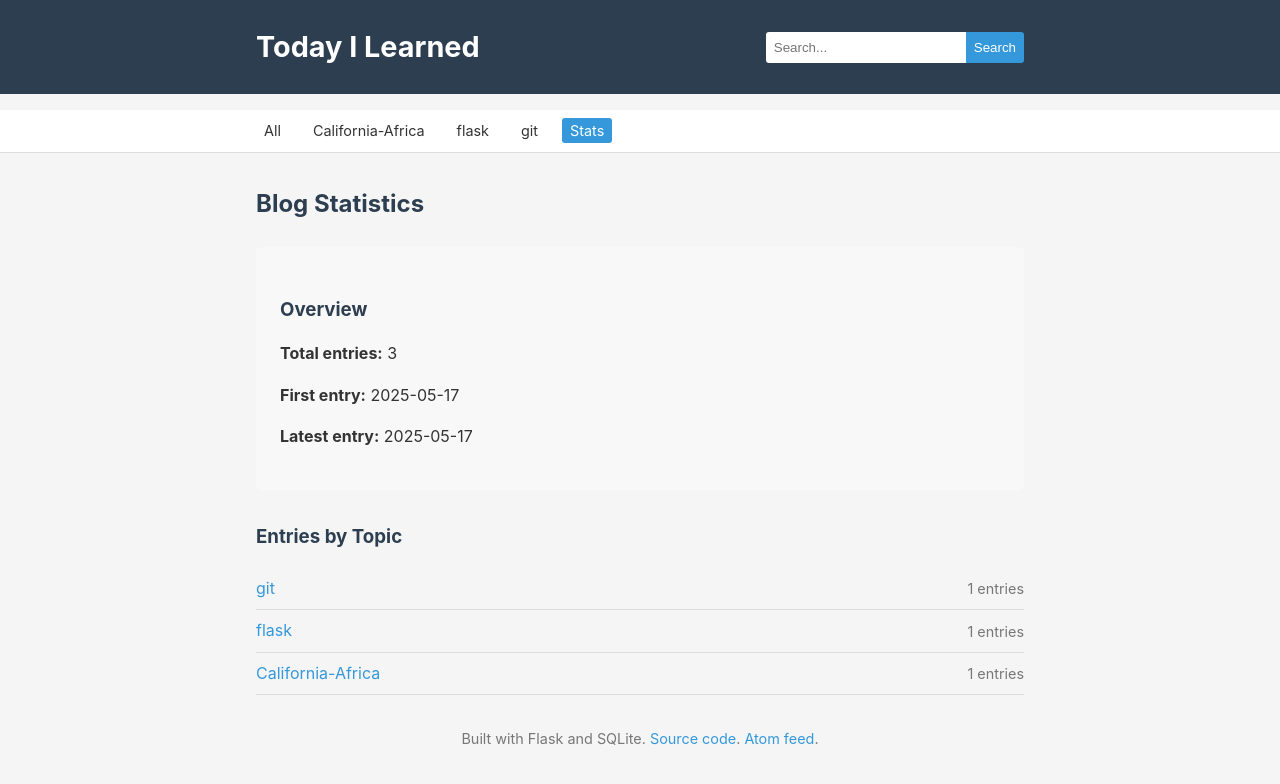
After one commit to johngage/TILBlog, a Flask app: page /stats in a window 1280 px wide. The commit adds this page. Shown: the top 784 px of the page. Run offline with Flask 2, Linux system fonts and the light colour scheme; data comes from the database, SQL or seed files in the repository; both versions use the stored data as it was after the commit.

Commit message:
fiirst github update

```diff
--- a/app.py
+++ b/app.py
@@ -6,7 +6,7 @@ import time
 from datetime import datetime
 from markdown import markdown
 from flask import Flask, g, render_template, request, redirect, url_for, abort, Response
-from werkzeug.contrib.atom import AtomFeed
+from feedgen.feed import FeedGenerator
 from urllib.parse import urljoin
 
 # Configuration
@@ -18,6 +18,7 @@ root = pathlib.Path(__file__).parent.resolve()
 
 # Flask application
 app = Flask(__name__)
+app.config.from_object(__name__)
 
 def get_db():
     """Connect to the database and return a connection object"""
@@ -75,35 +76,57 @@ def build_database(root_dir):
     """)
     print("Created til_fts table")
 
-    # List all markdown files
-    all_files = list(root_dir.glob("*/*.md"))
-    print(f"Found {len(all_files)} markdown files")
+    # List all markdown files in content directory first, then fallback to root
+    content_dir = root_dir / "content"
+    if content_dir.exists():
+        all_files = list(content_dir.glob("*/*.md"))
+        print(f"Found {len(all_files)} markdown files in content directory")
+    else:
+        # Fallback to looking in root directory
+        all_files = list(root_dir.glob("*/*.md"))
+        print(f"Found {len(all_files)} markdown files in root directory")
 
     if not all_files:
         print("No markdown files found! Checking directories:")
-        for d in root_dir.iterdir():
-            if d.is_dir():
-                print(f"Directory: {d}")
-                files = list(d.glob("*.md"))
-                for f in files:
-                    print(f"  - {f}")
+        if content_dir.exists():
+            print(f"Checking content directory: {content_dir}")
+            for d in content_dir.iterdir():
+                if d.is_dir():
+                    print(f"Directory: {d}")
+                    files = list(d.glob("*.md"))
+                    for f in files:
+                        print(f"  - {f}")
+        else:
+            print(f"Checking root directory: {root_dir}")
+            for d in root_dir.iterdir():
+                if d.is_dir():
+                    print(f"Directory: {d}")
+                    files = list(d.glob("*.md"))
+                    for f in files:
+                        print(f"  - {f}")
 
     # Process markdown files
     for filepath in all_files:
-        rel_path = filepath.relative_to(root_dir)
+        # Calculate relative path from content directory or root directory
+        if content_dir.exists() and filepath.is_relative_to(content_dir):
+            rel_path = filepath.relative_to(content_dir)
+        else:
+            rel_path = filepath.relative_to(root_dir)
+
         topic = rel_path.parts[0]
         slug = filepath.stem
 
         print(f"Processing: {rel_path} (topic={topic}, slug={slug})")
 
-        with open(filepath) as f:
+        with open(filepath, encoding='utf-8') as f:
             content = f.read()
 
         # Extract title from first line (remove leading # if present)
-        if content.strip().startswith("# "):
-            title = content.strip().splitlines()[0].lstrip("# ")
+        lines = content.strip().splitlines()
+        if lines and lines[0].startswith("# "):
+            title = lines[0].lstrip("# ").strip()
         else:
-            title = slug.replace("-", " ").capitalize()
+            title = slug.replace("-", " ").replace("_", " ").title()
 
         print(f"Title: {title}")
 
@@ -115,8 +138,17 @@ def build_database(root_dir):
                 'markdown.extensions.tables',       # For tables
                 'markdown.extensions.codehilite',   # For syntax highlighting
                 'markdown.extensions.smarty',       # For smart quotes
-                'markdown.extensions.nl2br'         # For line breaks
-            ]
+                'markdown.extensions.nl2br',        # For line breaks
+                'markdown.extensions.toc',          # For table of contents
+                'markdown.extensions.attr_list',    # For attribute lists
+                'markdown.extensions.def_list'      # For definition lists
+            ],
+            extension_configs={
+                'markdown.extensions.codehilite': {
+                    'use_pygments': True,
+                    'css_class': 'highlight'
+                }
+            }
         )
 
         print(f"Rendered HTML for {rel_path} - length: {len(html)} chars")
@@ -305,7 +337,7 @@ def search():
     entries = query_db(
         """
         SELECT til.id, til.topic, til.slug, til.title, til.created,
-               snippet(til_fts, 0, '<mark>', '</mark>', '...', 30) as snippet
+               snippet(til_fts, -1, '<mark>', '</mark>', '...', 30) as snippet
         FROM til_fts
         JOIN til ON til_fts.rowid = til.id
         WHERE til_fts MATCH ?
@@ -346,12 +378,14 @@ def feed():
         """
     )
 
-    feed = AtomFeed(
-        "Today I Learned",
-        feed_url=request.url,
-        url=request.url_root,
-        author="Your Name"
-    )
+    fg = FeedGenerator()
+    fg.id(request.url_root)
+    fg.title('Today I Learned')
+    fg.author({'name': 'Your Name', 'email': 'your.email@example.com'})
+    fg.link(href=request.url_root, rel='alternate')
+    fg.link(href=request.url, rel='self')
+    fg.description('A collection of things I learn every day')
+    fg.language('en')
 
     for entry in entries:
         # Create full URL for entry
@@ -364,20 +398,85 @@ def feed():
         created = datetime.strptime(entry['created'], "%Y-%m-%d %H:%M:%S")
 
         # Add entry to feed
-        feed.add(
-            title=entry['title'],
-            content=entry['html'],
-            content_type="html",
-            author="Your Name",
-            url=entry_url,
-            updated=created,
-            published=created,
-            id=entry_url
-        )
+        fe = fg.add_entry()
+        fe.id(entry_url)
+        fe.title(entry['title'])
+        fe.link(href=entry_url)
+        fe.published(created)
+        fe.updated(created)
+        fe.content(entry['html'], type='html')
+        fe.author(name='Your Name', email='your.email@example.com')
 
-    return feed.get_response()
+    response = app.response_class(
+        fg.atom_str(pretty=True),
+        mimetype='application/atom+xml'
+    )
+    return response
+
+@app.route('/stats')
+def stats():
+    """Show statistics about the blog"""
+    # Get topic counts
+    topic_stats = query_db(
+        """
+        SELECT topic, COUNT(*) as count
+        FROM til
+        GROUP BY topic
+        ORDER BY count DESC
+        """
+    )
+
+    # Get total counts
+    total_entries = query_db("SELECT COUNT(*) as count FROM til", one=True)["count"]
+
+    # Get date range
+    date_range = query_db(
+        """
+        SELECT MIN(created) as first_entry, MAX(created) as last_entry
+        FROM til
+        """,
+        one=True
+    )
+
+    # Get all topics for navigation
+    topics = query_db("SELECT DISTINCT topic FROM til ORDER BY topic")
+    topics = [t["topic"] for t in topics]
+
+    return render_template(
+        "stats.html",
+        topics=topics,
+        topic_stats=topic_stats,
+        total_entries=total_entries,
+        date_range=date_range
+    )
+
+# Command to rebuild the database
+@app.cli.command("build")
+def build_command():
+    """Build the database."""
+    build_database(root)
+    print("Database has been built.")
+
+# Error handlers
+@app.errorhandler(404)
+def page_not_found(e):
+    """Handle 404 errors"""
+    # Get all topics for navigation
+    topics = query_db("SELECT DISTINCT topic FROM til ORDER BY topic")
+    topics = [t["topic"] for t in topics]
+    return render_template('404.html', topics=topics), 404
+
+@app.errorhandler(500)
+def internal_error(e):
+    """Handle 500 errors"""
+    # Get all topics for navigation
+    topics = query_db("SELECT DISTINCT topic FROM til ORDER BY topic")
+    topics = [t["topic"] for t in topics]
+    return render_template('500.html', topics=topics), 500
 
 if __name__ == "__main__":
     # If run directly, build database first then run app
-    build_database(root)
+    if not os.path.exists(root / DATABASE):
+        print("Database not found. Building database...")
+        build_database(root)
     app.run(debug=True)
--- a/static/styles.css
+++ b/static/styles.css
@@ -336,6 +336,31 @@ footer {
     font-size: 0.9rem;
 }
 
+/* Stats page */
+.stats-overview {
+    background-color: #f8f8f8;
+    padding: 1.5rem;
+    border-radius: 5px;
+    margin-bottom: 2rem;
+}
+
+.stats-list {
+    list-style: none;
+}
+
+.stats-list li {
+    display: flex;
+    justify-content: space-between;
+    align-items: center;
+    padding: 0.5rem 0;
+    border-bottom: 1px solid var(--border-color);
+}
+
+.stats-list .count {
+    color: var(--light-text);
+    font-size: 0.9rem;
+}
+
 /* Responsive adjustments */
 @media (max-width: 600px) {
     .header-content {
--- a/templates/base.html
+++ b/templates/base.html
@@ -4,7 +4,7 @@
 <head>
     <meta charset="UTF-8">
     <meta name="viewport" content="width=device-width, initial-scale=1.0">
-    <title>{% block title %}TIL - Today I Learned{% endblock %}</title>
+    <title>{% block title %}TIL - Today JG Learned Something{% endblock %}</title>
     <link rel="stylesheet" href="{{ url_for('static', filename='styles.css') }}">
     <link rel="alternate" type="application/atom+xml" title="TIL Feed" href="{{ url_for('feed') }}">
 </head>
@@ -28,6 +28,7 @@
                 {% for topic in topics %}
                 <li><a href="{{ url_for('topic', topic=topic) }}" {% if current_topic == topic %}class="active"{% endif %}>{{ topic }}</a></li>
                 {% endfor %}
+                <li><a href="{{ url_for('stats') }}" {% if request.endpoint == 'stats' %}class="active"{% endif %}>Stats</a></li>
             </ul>
         </div>
     </nav>
--- a/templates/index.html
+++ b/templates/index.html
@@ -1,7 +1,7 @@
 <!-- index.html -->
 {% extends "base.html" %}
 
-{% block title %}TIL - Today I Learned{% endblock %}
+{% block title %}TIL - Today JG Learned{% endblock %}
 
 {% block content %}
     <h2>Recent entries{% if request.args.get('page', '1') != '1' %} (page {{ page }}){% endif %}</h2>
--- /dev/null
+++ b/templates/stats.html
@@ -0,0 +1,31 @@
+<!-- stats.html -->
+{% extends "base.html" %}
+
+{% block title %}Statistics - TIL{% endblock %}
+
+{% block content %}
+    <h2>Blog Statistics</h2>
+
+    <div class="stats-overview">
+        <h3>Overview</h3>
+        <p><strong>Total entries:</strong> {{ total_entries }}</p>
+        {% if date_range.first_entry %}
+        <p><strong>First entry:</strong> {{ date_range.first_entry[:10] }}</p>
+        <p><strong>Latest entry:</strong> {{ date_range.last_entry[:10] }}</p>
+        {% endif %}
+    </div>
+
+    {% if topic_stats %}
+    <div class="topic-stats">
+        <h3>Entries by Topic</h3>
+        <ul class="stats-list">
+            {% for stat in topic_stats %}
+            <li>
+                <a href="{{ url_for('topic', topic=stat.topic) }}">{{ stat.topic }}</a>
+                <span class="count">{{ stat.count }} entries</span>
+            </li>
+            {% endfor %}
+        </ul>
+    </div>
+    {% endif %}
+{% endblock %}
```
Also changed, not shown: content/California-Africa/timeline.md (added, +8 -0 lines), content/flask/creating-a-TIl-blog.md (+1 -1 lines), content/git/test.md (added, +7 -0 lines), requirements.txt (+5 -101 lines), templates/500.html (added, +10 -0 lines), til.db (added).
